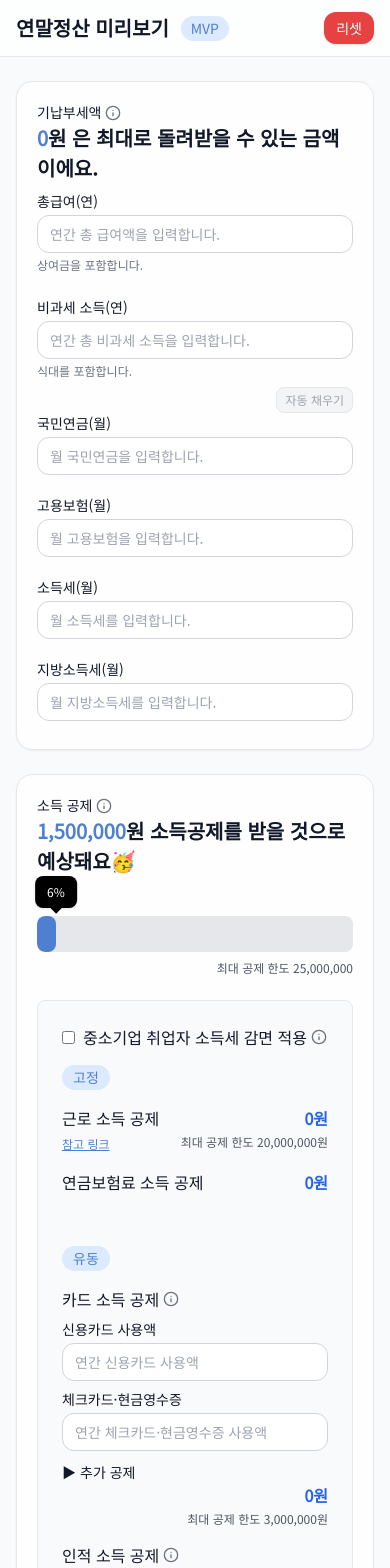
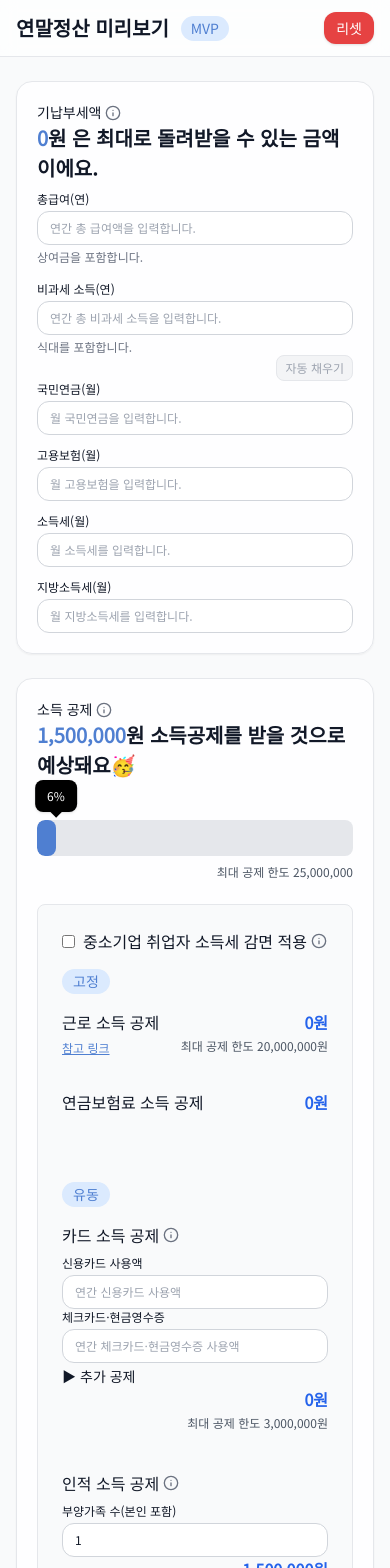
Before and after one commit to parkjooyoung0608/tax-preview, a Next.js app: page / in a window 390 px wide. Shown: the top 1568 px of the page. Built offline with nearby package versions, Linux system fonts and the light colour scheme.

Commit message:
refactor: 반응형 적용

```diff
--- a/src/components/CheckBox.tsx
+++ b/src/components/CheckBox.tsx
@@ -11,7 +11,7 @@ export default function CheckBox({
   onChange,
 }: ICheckBoxProps) {
   return (
-    <div className="flex justify-between items-center">
+    <div className="md:flex md:justify-between md:items-center">
       <div className="flex items-center gap-2">
         <input type="checkbox" id={id} checked={checked} onChange={onChange} />
         <label htmlFor={id}>
@@ -20,9 +20,9 @@ export default function CheckBox({
       </div>
 
       {checked && (
-        <span className="font-bold text-blue-600">
+        <p className="font-bold text-blue-600 text-right">
           {formatKoreanCurrency(amount)}원
-        </span>
+        </p>
       )}
     </div>
   );
--- a/src/components/InputNumber.tsx
+++ b/src/components/InputNumber.tsx
@@ -34,7 +34,7 @@ export default function InputNumber({
   };
 
   return (
-    <label className="grid gap-1 text-sm mb-2">
+    <label className="grid gap-1 md:text-sm text-xs">
       <span className="font-medium">{label}</span>
       <input
         type="text"
--- a/src/components/Tag.tsx
+++ b/src/components/Tag.tsx
@@ -1,7 +1,7 @@
 export default function Tag({ title }: { title: string }) {
   return (
-    <span className="w-12 text-center px-2 py-0.5 text-[14px] rounded-full bg-blue-100 text-brand-blue">
+    <p className="w-12 text-center px-2 py-0.5 text-[14px] rounded-full bg-blue-100 text-brand-blue">
       {title}
-    </span>
+    </p>
   );
 }
--- a/src/components/computedDeduction/Display.tsx
+++ b/src/components/computedDeduction/Display.tsx
@@ -11,8 +11,7 @@ export default function ComputedDeductionDisplay({
   tooltipContent,
 }: IComputedDeductionDisplay) {
   return (
-    <>
-      <div className="flex justify-between items-start">
+    <div className="flex justify-between items-start mb-4">
       <div>
         <Title title={title} tooltipContent={tooltipContent} />
         {url && <RefLink url={url} />}
@@ -28,6 +27,5 @@ export default function ComputedDeductionDisplay({
         )}
       </div>
     </div>
-    </>
   );
 }
--- a/src/components/computedDeduction/Form.tsx
+++ b/src/components/computedDeduction/Form.tsx
@@ -12,8 +12,7 @@ export default function ComputedDeductionForm({
   children,
 }: IComputedDeductionForm) {
   return (
-    <>
-      <div>
+    <div className="mb:mb-3 mb-6">
       <div className="mb-2">
         <Title title={title} tooltipContent={tooltipContent} />
         {url && <RefLink url={url} />}
@@ -30,6 +29,5 @@ export default function ComputedDeductionForm({
         )}
       </div>
     </div>
-    </>
   );
 }
```
Lines whose indentation alone changed are shown as unchanged.
